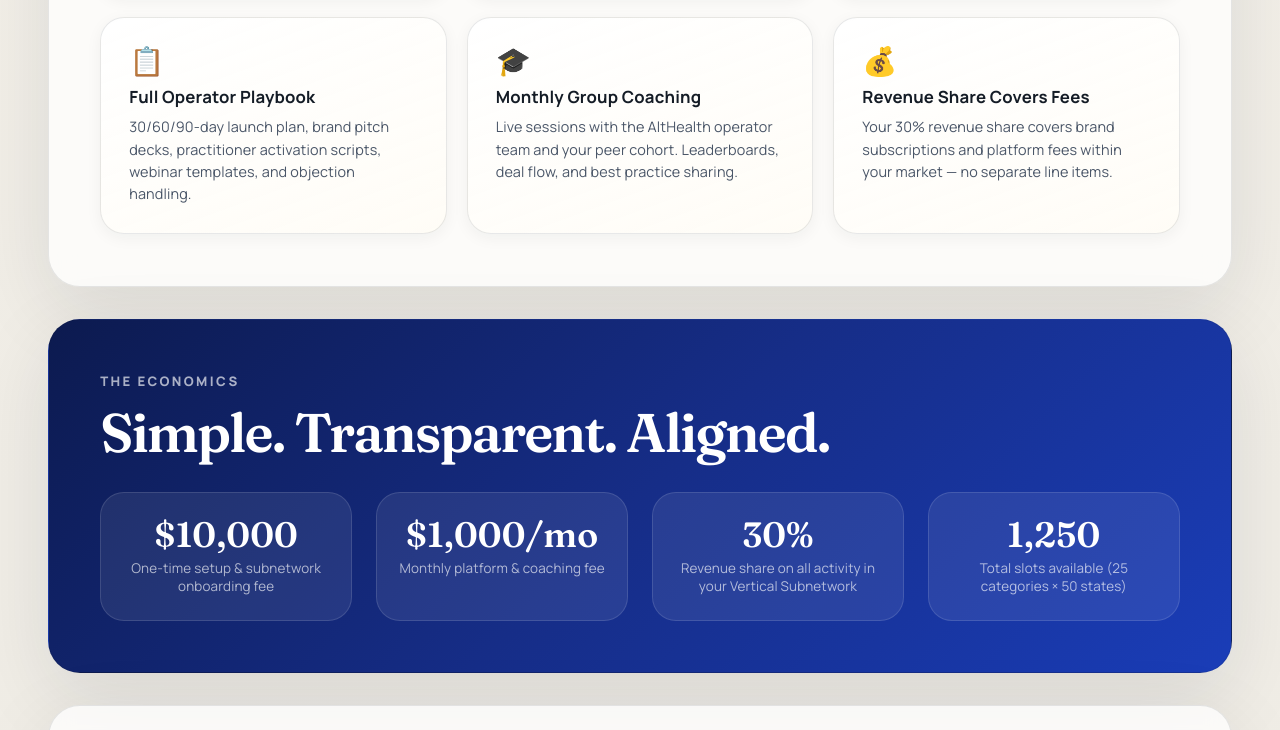
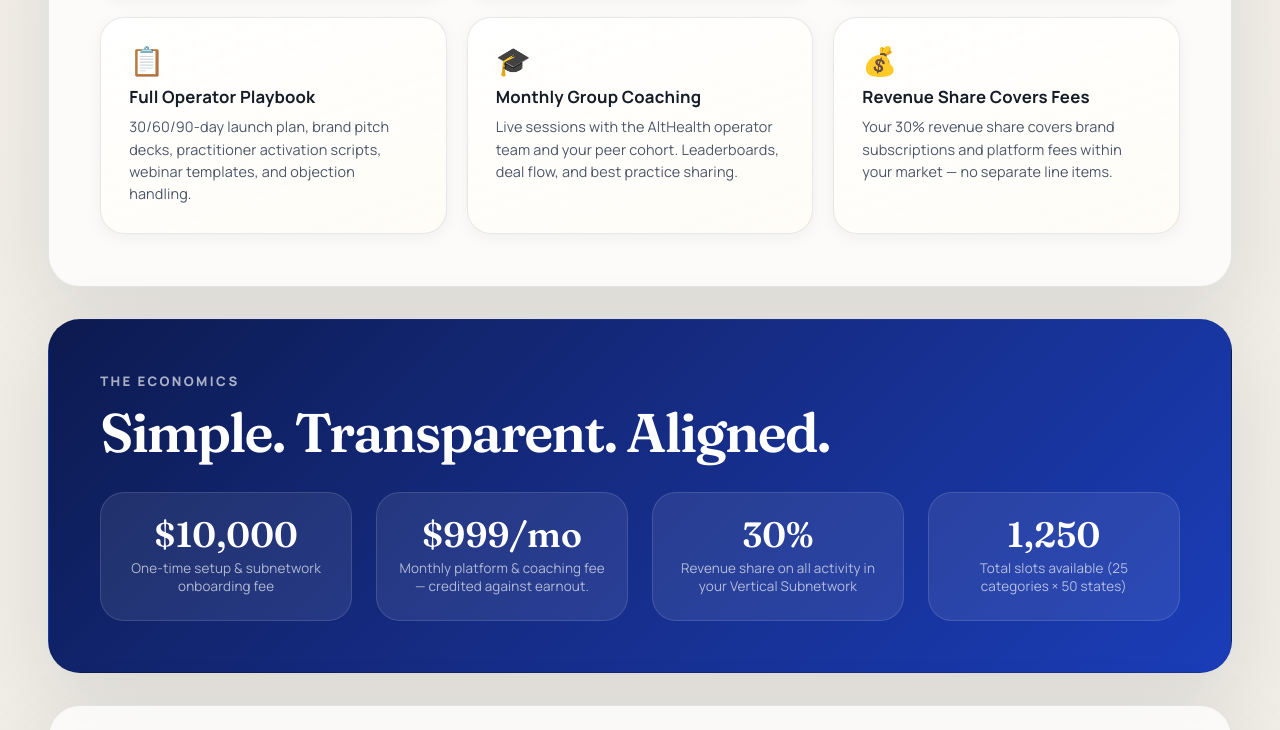
Before and after one commit to amitrathore/althealth-web, a website: page operators.html in a window 1280 px wide. Shown: the part 1474-2204 px from the top of the page. Drawn offline with Linux system fonts and the light colour scheme.

Commit message:
Update Market Operator pricing to $999/mo credited against earnout (#14)
* Rename nav label from Venture Owners to Venture Partners

https://claude.ai/code/session_0183dFa2MybtBifonuc7LTqK

* Add AltHealth Venture Partner Agreement template

Adapted from DAOtype LLP template: 4 tiers (VP1–VP4 at $5K/$25K/$50K/$250K),
proportional Partnership Units, tiered referral bonuses ($500–$20K),
stock options at $0.0001 strike with 2-year vest.

https://claude.ai/code/session_0183dFa2MybtBifonuc7LTqK

* Update Partnership Units to confirmed set (1/6/12/71) with effective discount rates

VP2: 6 units at 16.67% discount, VP3: 12 units at 16.67%, VP4: 71 units at 29.58%.

https://claude.ai/code/session_0183dFa2MybtBifonuc7LTqK

* Update referral bonuses to tiered rates (10%/8%/6%/4%)

VP3 $4K→$3K, VP4 $20K→$10K. Rates now decrease with buy-in size.

https://claude.ai/code/session_0183dFa2MybtBifonuc7LTqK

* Simplify agreement tables; increase VP3 to 13 units (~23% discount)

Remove rate/discount columns from both tables. VP3 units 12→13.

https://claude.ai/code/session_0183dFa2MybtBifonuc7LTqK

* Add PDF version of Venture Partner Agreement

https://claude.ai/code/session_0183dFa2MybtBifonuc7LTqK

* Update Market Operator pricing: $1,000/mo → $999/mo, credited against earnout

https://claude.ai/code/session_0183dFa2MybtBifonuc7LTqK

* Remove redundant earnout clarification from economics label

https://claude.ai/code/session_0183dFa2MybtBifonuc7LTqK

---------

Co-authored-by: Claude <noreply@anthropic.com>

```diff
--- a/operators.html
+++ b/operators.html
@@ -348,7 +348,7 @@
             <a class="button primary" href="#apply">Apply as Market Operator</a>
             <a class="button tertiary" href="#how-it-works">See How It Works</a>
           </div>
-          <p class="microcopy"><em>$10,000 setup &bull; $1,000/mo &bull; 30% revenue share &bull; 25 categories &times; 50 states — finite slots</em></p>
+          <p class="microcopy"><em>$10,000 setup &bull; $999/mo (credited against earnout) &bull; 30% revenue share &bull; 25 categories &times; 50 states — finite slots</em></p>
         </section>
 
         <!-- Stats -->
@@ -424,8 +424,8 @@
               <div class="economics-label">One-time setup & subnetwork onboarding fee</div>
             </div>
             <div class="economics-item">
-              <div class="economics-value">$1,000/mo</div>
-              <div class="economics-label">Monthly platform & coaching fee</div>
+              <div class="economics-value">$999/mo</div>
+              <div class="economics-label">Monthly platform & coaching fee — credited against earnout.</div>
             </div>
             <div class="economics-item">
               <div class="economics-value">30%</div>
```
Also changed, not shown: 1 other file.
